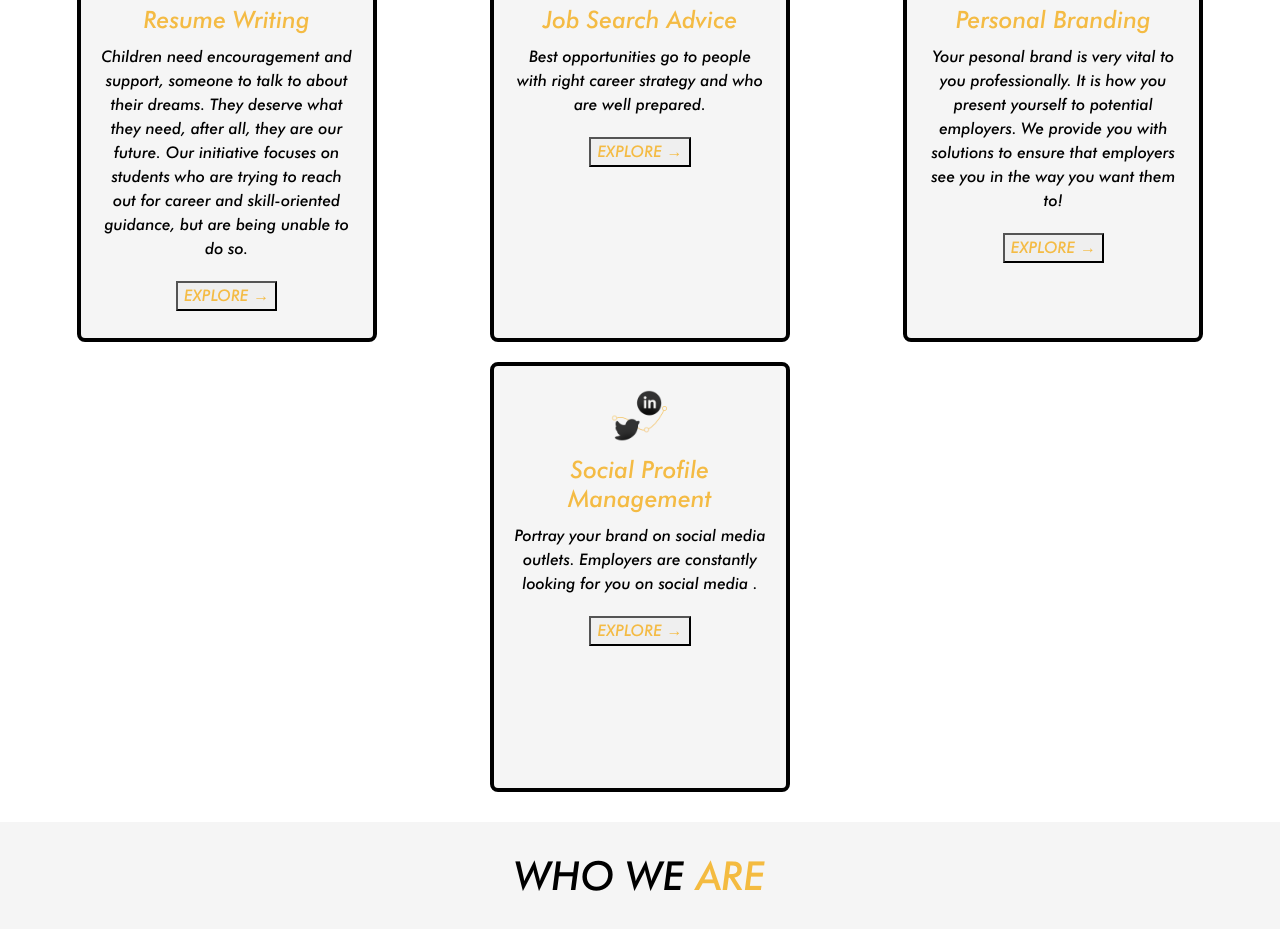
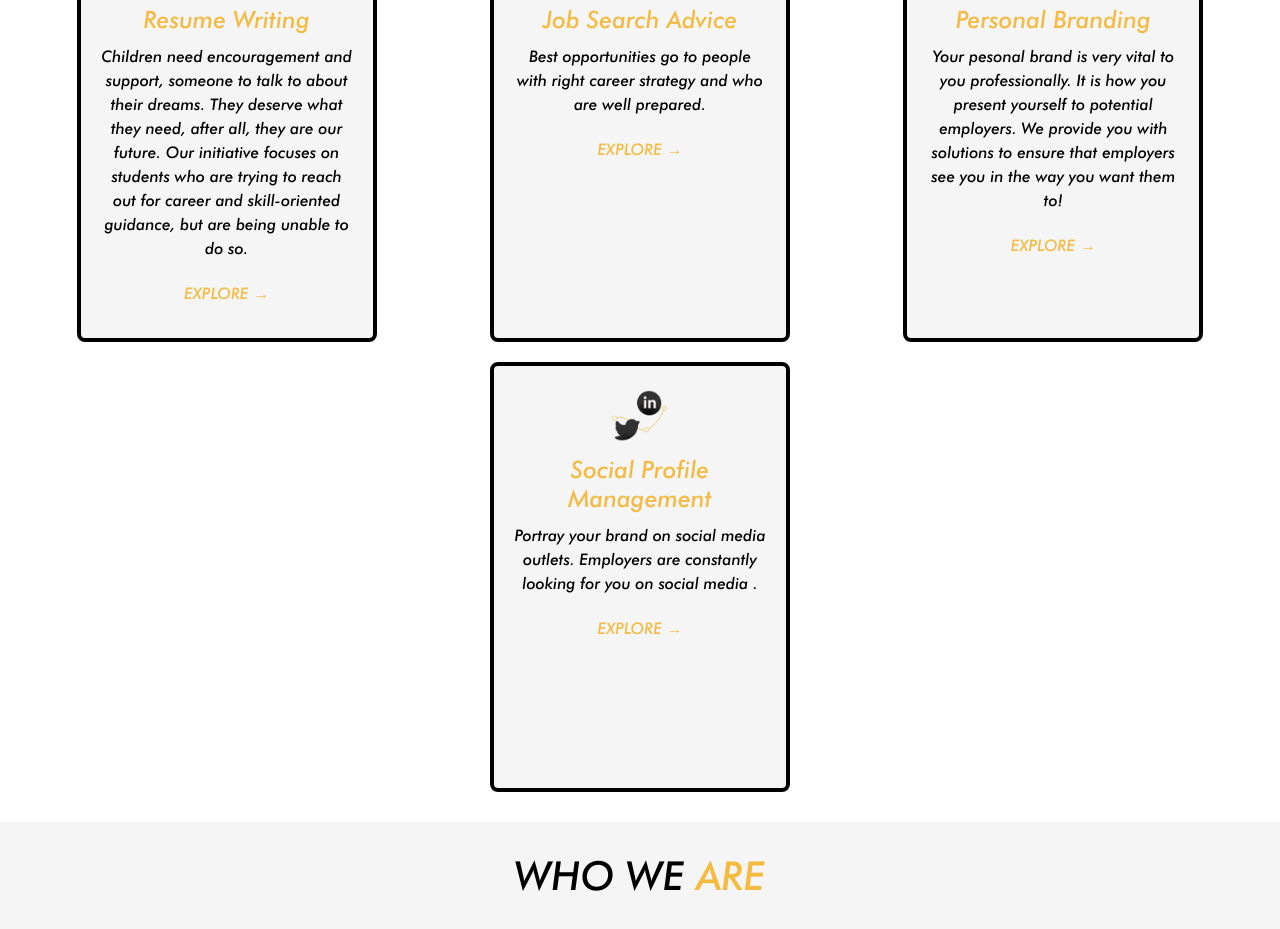
Before and after one commit to aleeshyakrishna/cxo-branding-latest, a React (Vite) app: page / in a window 1280 px wide. Shown: the part 2060-2989 px from the top of the page. Built offline with nearby package versions, Linux system fonts and the light colour scheme.

Commit message:
backend added

```diff
--- a/src/Components/Form/Form.jsx
+++ b/src/Components/Form/Form.jsx
@@ -5,7 +5,7 @@ import { ToastContainer, toast } from "react-toastify";
 import axios from '../../Utils/BaseUrl'; // Make sure you have axios installed
 // { apiEndpoint }
 const Form = () => {
-  console.log(apiEndpoint, "ppp");
+  // console.log(apiEndpoint, "ppp");
   const [formData, setFormData] = useState({
     name: '',
     gender: '',
@@ -27,14 +27,14 @@ const Form = () => {
   const handleSubmit = async (e) => {
     e.preventDefault();
 
-    const formDataToSend = new FormData();
-    Object.keys(formData).forEach(key => {
-      if (key === 'file') {
-        formDataToSend.append(key, formData[key]); // Append file separately
-      } else {
-        formDataToSend.append(key, formData[key]);
-      }
-    });
+    // const formDataToSend = new FormData();
+    // Object.keys(formData).forEach(key => {
+    //   if (key === 'file') {
+    //     formDataToSend.append(key, formData[key]); // Append file separately
+    //   } else {
+    //     formDataToSend.append(key, formData[key]);
+    //   }
+    // });
 
     try {
       // const response = await axios.post(apiEndpoint, formDataToSend, {
@@ -46,7 +46,7 @@ const Form = () => {
       // console.log(response.data);
     } catch (error) {
       toast.error("Error submitting form: " + error.message);
-      console.error(error);
+      // console.error(error);
     }
   };
 
--- a/src/Components/ServiceCard/ServiceCard.jsx
+++ b/src/Components/ServiceCard/ServiceCard.jsx
@@ -15,7 +15,7 @@ const Card = ({ icon, title, description,href }) => {
       <p className={styles.card_description}>{description}</p>
       <button onClick={handleClick} className={styles.card_link}>
         EXPLORE →
-      </button>    </div>
+      </button>   </div>
   );
 };
 
--- a/src/Components/ServiceCard/ServiceCard.module.css
+++ b/src/Components/ServiceCard/ServiceCard.module.css
@@ -34,4 +34,8 @@
     color: #f4bb44;
     text-decoration: none;
     font-weight: bold;
+    border-style: none;
   }
+  .card button {
+  background-color: whitesmoke;
+  }
--- a/src/Pages/ResumeWriting/ResumeWriting.jsx
+++ b/src/Pages/ResumeWriting/ResumeWriting.jsx
@@ -68,7 +68,8 @@ const ResumeWriting = () => {
                 ariaHideApp={false}
             >
                 <Form />
-                {/* apiEndpoint="/resumeService"  */}
+                {/* apiEndpoint="/resumeService" */}
+                <button onClick={closeModal} className={styles.closeButton}>Close</button>
             </Modal>
         </div>
     );
```
